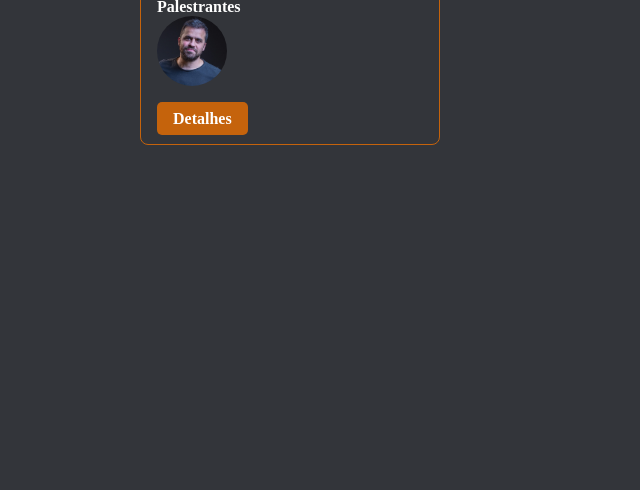
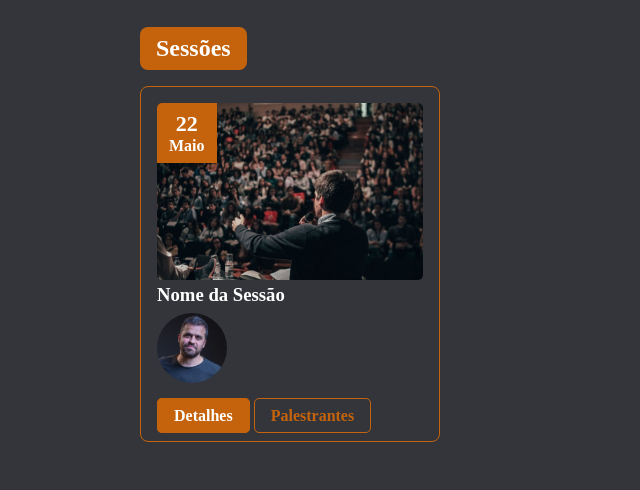
Before and after one commit to jpcadinelli/lab-prog-frontend_uss, a Flask app: page / in a window 1280 px wide. Shown: the part 535-1025 px from the top of the page, without its empty margins (0-640 px from the left). Before the commit the page ends 680 px from the top, so only its background shows below. Run offline with Flask 3, Linux system fonts and the light colour scheme.

Commit message:
:lipstick: feat: ajuste no html da página principal

```diff
--- a/congresso-saude-e-bem-estar/static/css/index.css
+++ b/congresso-saude-e-bem-estar/static/css/index.css
@@ -35,6 +35,22 @@ h1 {
     margin: 2.5rem 0 1rem;
 }
 
+.main-img {
+    max-width: 65%;
+}
+
+.main-info {
+    display: flex;
+    flex-direction: column;
+    align-items: center;
+    justify-content: center;
+    gap: 15px;
+}
+
+main p {
+    text-align: justify;
+}
+
 .sessao h2 {
     margin: 0 0 1rem 0;
 }
@@ -53,6 +69,26 @@ h1 {
     border-radius: 8px;
     border: 1px solid var(--laranja);
     padding: 1rem;
+}
+
+.data {
+    padding: .5rem .75rem;
+    background-color: var(--laranja);
+    position: absolute;
+    display: flex;
+    flex-direction: column;
+    align-items: center;
+    justify-content: center;
+    border-radius: 5px 0 0 0;
+}
+
+.dia {
+    font-size: 22px;
+    font-weight: bold;
+}
+
+.mes {
+    font-weight: bold;
 }
 
 .foto-sessao {
@@ -78,6 +114,16 @@ h1 {
     background: var(--laranja);
     color: var(--branco);
     text-decoration: none;
+    border: 1px solid var(--laranja);
     border-radius: 5px;
     font-weight: 600;
 }
+
+.btn-palestrantes {
+    padding: .5rem 1rem;
+    color: var(--laranja);
+    text-decoration: none;
+    border: 1px solid var(--laranja);
+    border-radius: 5px;
+    font-weight: 600;
+}
--- a/congresso-saude-e-bem-estar/templates/index.html
+++ b/congresso-saude-e-bem-estar/templates/index.html
@@ -10,19 +10,28 @@
 <body>
     <main class="container">
         <h1>Congresso Saúde e Bem-Estar</h1>
-        <p>O projeto Congresso Saúde e Bem-Estar surge como uma inovadora plataforma digital destinada a simplificar a experiência dos participantes em eventos dedicados à saúde e bem-estar. Ao fornecer um catálogo digital abrangente, o projeto visa facilitar a navegação entre uma variedade de atividades, incluindo palestras, workshops e sessões interativas. Essa abordagem intuitiva e acessível promove uma participação mais significativa, permitindo que os usuários explorem e se envolvam com os conteúdos que mais lhes interessam, promovendo assim uma jornada de aprendizado e autocuidado mais fluida e personalizada.</p>
+        <div class="main-info">
+            <img src="{{url_for( 'static', filename='img/saude-e-bem-estar.png')}}" alt="Foto de uma mulher fazendo exercício ao ar livre." class="main-img">
+            <p>O projeto Congresso Saúde e Bem-Estar surge como uma inovadora plataforma digital destinada a simplificar a experiência dos participantes em eventos dedicados à saúde e bem-estar. Ao fornecer um catálogo digital abrangente, o projeto visa facilitar a navegação entre uma variedade de atividades, incluindo palestras, workshops e sessões interativas. Essa abordagem intuitiva e acessível promove uma participação mais significativa, permitindo que os usuários explorem e se envolvam com os conteúdos que mais lhes interessam, promovendo assim uma jornada de aprendizado e autocuidado mais fluida e personalizada.</p>
+        </div>
     </main>
     <section class="container sessao">
         <h2>Sessões</h2>
         <div class="cards">
             <div class="card">
+                <div class="data">
+                    <span class="dia">22</span>
+                    <span class="mes">Maio</span>
+                </div>
                 <img src="{{url_for('static', filename='img/palestra1.png')}}" alt="Foto da sessão." class="foto-sessao">
                 <h3 class="nome-sessao">Nome da Sessão</h3>
                 <div class="palestrantes">
-                    <h4 class="palestrante">Palestrantes</h4>
                     <a href=""><img src="{{url_for('static', filename='img/pablo-marcal.png')}}" alt="Foto do plaestrante" class="foto-palestrante"></a>
                 </div>
-                <a href="" class="btn-sessao">Detalhes</a>
+                <div class="card-botoes">
+                    <a href="" class="btn-sessao">Detalhes</a>
+                    <a href="" class="btn-palestrantes">Palestrantes</a>
+                </div>
             </div>
         </div>
     </section>
```
